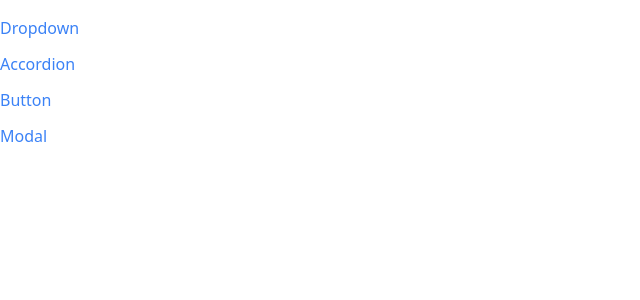
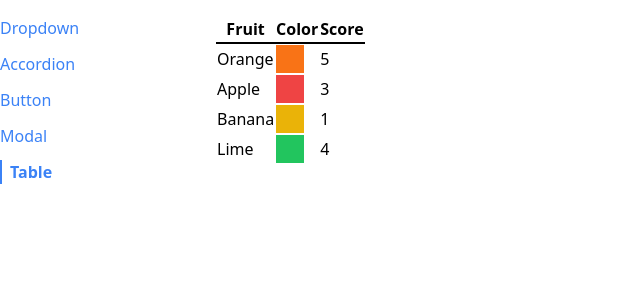
Before and after one commit to suriyaaap13/comps, a React (Create React App) app: page /table in a window 1280 px wide. Shown: the top 300 px of the page, without its empty margins (0-640 px from the left). Built offline with nearby package versions, Linux system fonts and the light colour scheme.

Commit message:
Set up the routing and the display data in the page

```diff
--- a/src/App.js
+++ b/src/App.js
@@ -6,6 +6,7 @@ import DropdownPage from './pages/DropdownPage';
 import ButtonPage from './pages/ButtonPage';
 import Sidebar from './components/Sidebar';
 import ModalPage from './pages/ModalPage';
+import TablePage from './pages/TablePage';
 
 export default function App() {
   return (
@@ -25,6 +26,9 @@ export default function App() {
           <Route path='/modal'>
             <ModalPage/>
           </Route>
+          <Route path='/table'>
+            <TablePage/>
+          </Route>
         </div>
       </div>
     </NavigationProvider>
--- a/src/components/Sidebar.js
+++ b/src/components/Sidebar.js
@@ -18,6 +18,10 @@ export default function Sidebar() {
         {
             label: 'Modal',
             path: '/modal'
+        },
+        {
+            label: 'Table',
+            path: '/table'
         }
     ];
 
--- /dev/null
+++ b/src/components/Table.js
@@ -0,0 +1,33 @@
+import classNames from "classnames";
+
+export default function Table({ data }) {
+
+
+    const renderedData = data.map((element)=>{
+        const finalClassName = classNames('box-border h-7 w-7', element.color);
+        return (
+            <tr>
+                <td>{element.name}</td>
+                <td>
+                    <div className={finalClassName}></div>
+                </td>
+                <td>{element.score}</td>
+            </tr>
+        )
+    });
+
+  return (
+    <table className="table-auto">
+        <thead className="border-b-2 border-black">
+            <tr>
+                <th>Fruit</th>
+                <th>Color</th>
+                <th>Score</th>
+            </tr>
+        </thead>
+        <tbody>
+            {renderedData}
+        </tbody>
+    </table>
+  )
+}
--- /dev/null
+++ b/src/pages/TablePage.js
@@ -0,0 +1,17 @@
+import Table from '../components/Table';
+
+export default function TablePage() {
+
+    const data = [
+        { name: 'Orange', color: 'bg-orange-500', score: 5 },
+        { name: 'Apple', color: 'bg-red-500', score: 3 },
+        { name: 'Banana', color: 'bg-yellow-500', score: 1 },
+        { name: 'Lime', color: 'bg-green-500', score: 4 },
+    ]
+
+  return (
+    <div>
+      <Table data = {data}/>
+    </div>
+  )
+}
```
